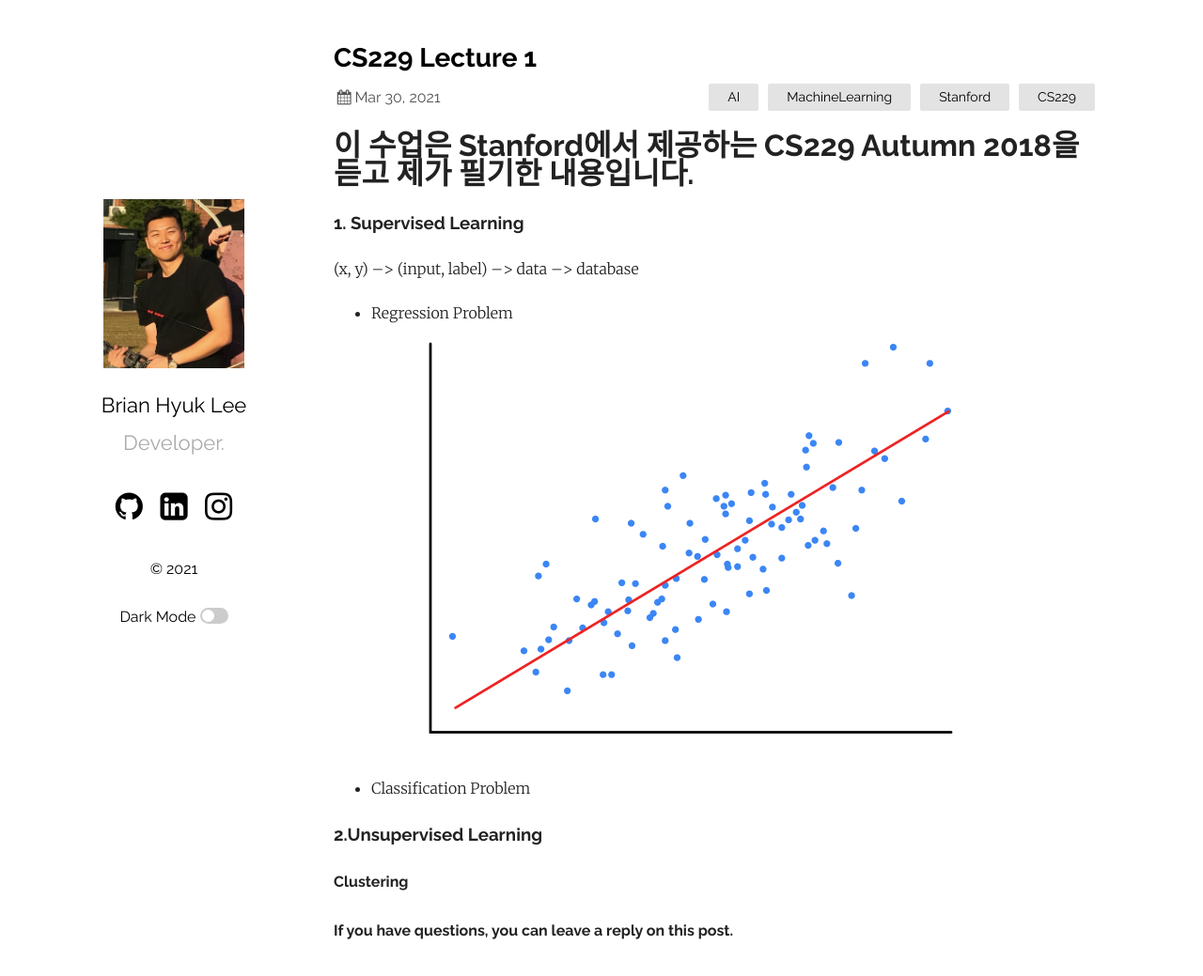
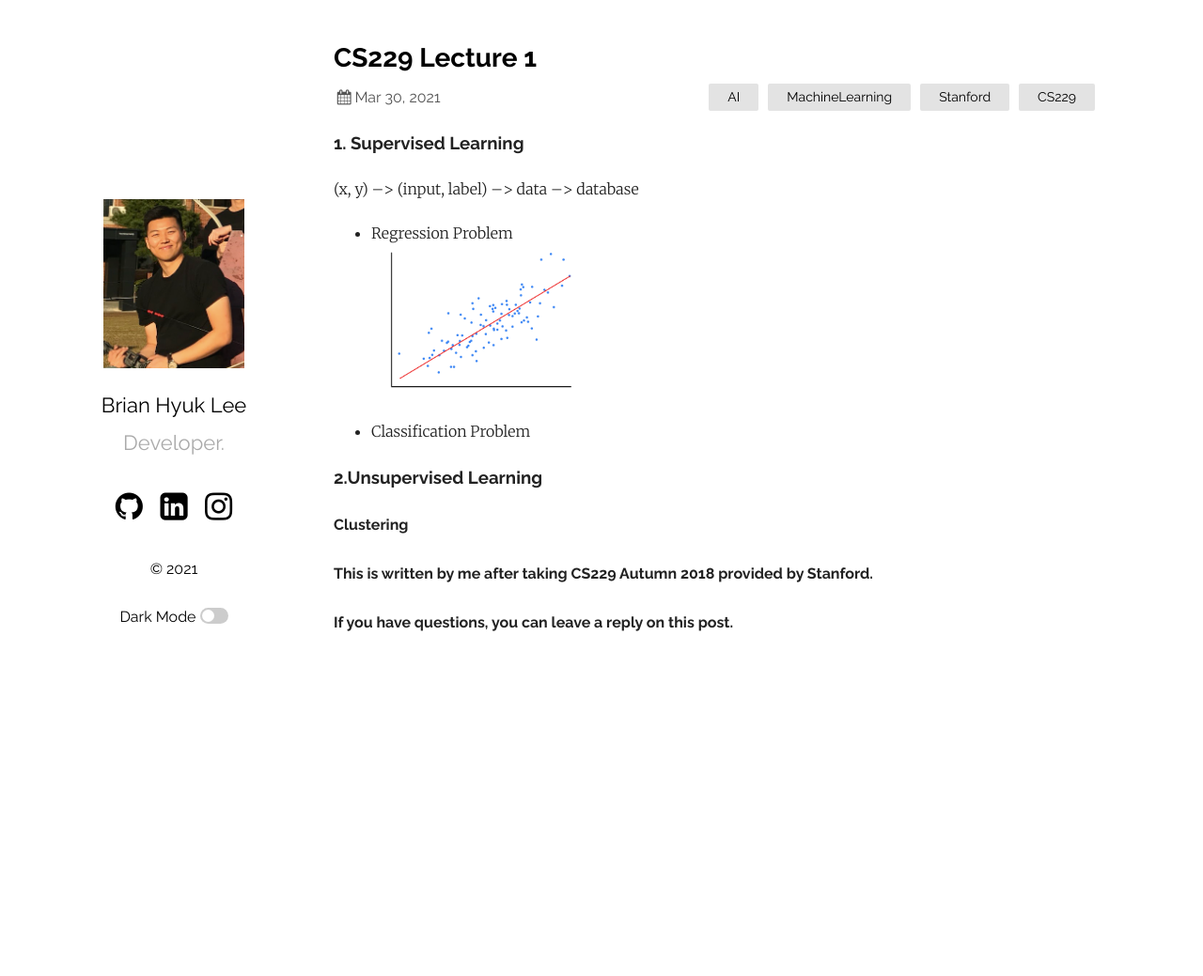
Before and after one commit to dlgur1994/dlgur1994.github.io, a Jekyll site: the page built from _posts/2021-03-29-CS229-Lecture1.md, in a window 1280 px wide and 1052 px high. Shown: the top 1039 px of the window at 94% size. Built offline with Jekyll 4.4.1, drawn with Linux system fonts in a browser that asks for light colours; our own code applies the rules of GitHub Pages for plain Markdown files.

Commit message:
lecture1 image size edited

```diff
--- a/_posts/2021-03-29-CS229-Lecture1.md
+++ b/_posts/2021-03-29-CS229-Lecture1.md
@@ -4,17 +4,17 @@
 date: 2021-03-29 22:37:28 -0400
 comments: true
 ---
-# 이 수업은 Stanford에서 제공하는 CS229 Autumn 2018을 듣고 제가 필기한 내용입니다.
 
 ### 1. Supervised Learning
 (x, y) --> (input, label) --> data --> database
 
 - Regression Problem
-![linear regression](/images/linear_regression.png)
+![linear regression](/images/linear_regression.png){: width="30%" height="30%"}
 
 - Classification Problem
 
 ### 2.Unsupervised Learning
 #### Clustering
 
+#### This is written by me after taking CS229 Autumn 2018 provided by Stanford.
 #### If you have questions, you can leave a reply on this post.
```
